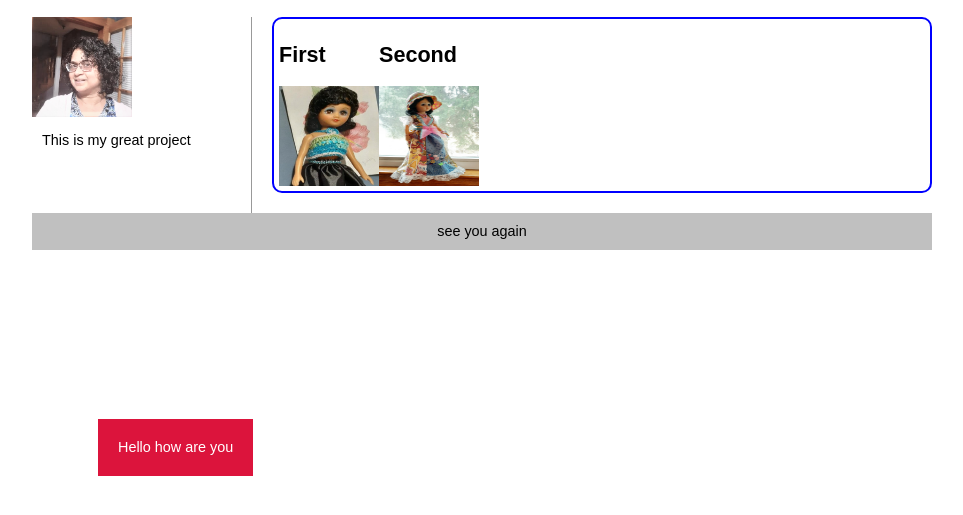
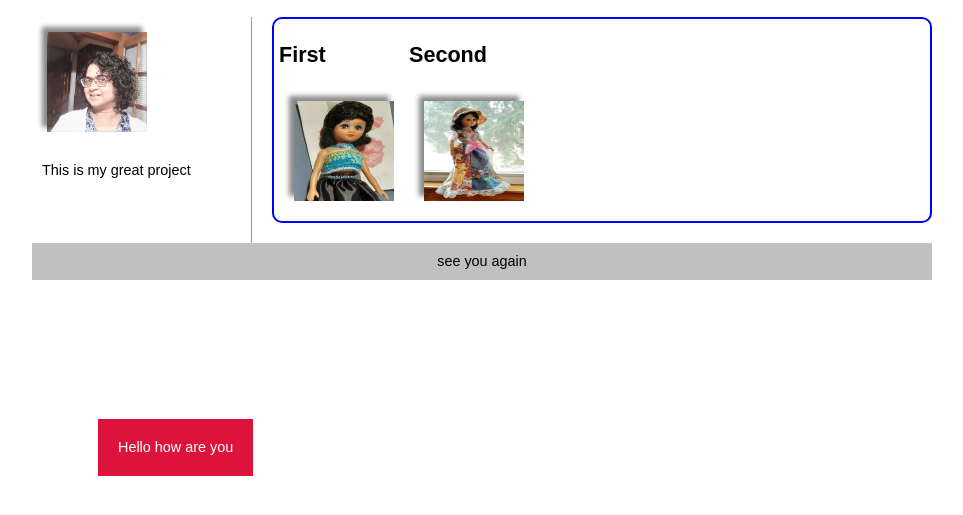
Before and after one commit to NileemaS/dollyRepo, a plain HTML site: page index.html in a window 1280 px wide. Shown: the part 141-656 px from the top of the page, without its empty margins (158-1121 px from the left). Drawn offline with Linux system fonts and the light colour scheme.

Commit message:
Update index.html
adding margin to pic

```diff
--- a/index.html
+++ b/index.html
@@ -48,7 +48,7 @@
         .picsize{
             width: 100px;
             height: 100px;
-            <!--border: 5px solid black; -->
+            margin: 15px;
             box-shadow: -5px -5px 5px #888;
             object-fit: fill;
         }
```
